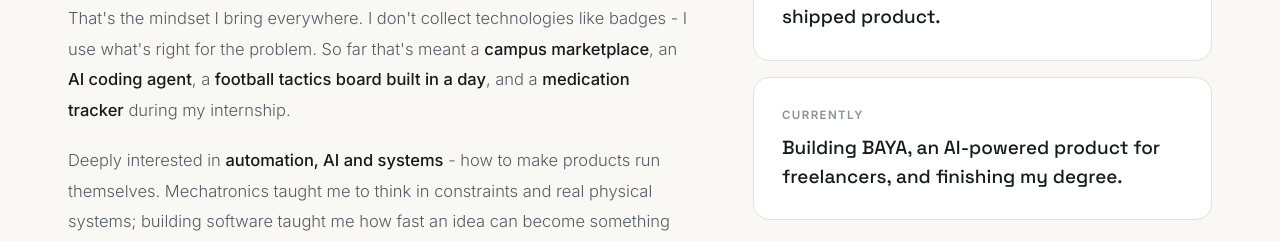
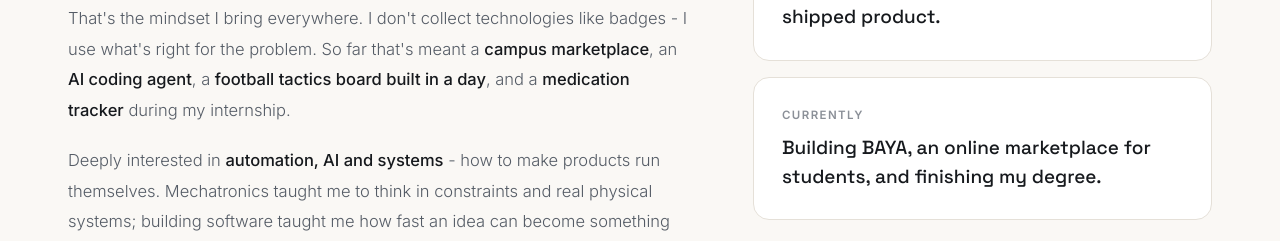
Before and after one commit to itzkennedy/neche-portfolio, a plain HTML site: page index.html in a window 1280 px wide. Shown: the part 8980-9221 px from the top of the page. Drawn offline with Linux system fonts and the light colour scheme.

Commit message:
Update index.html

```diff
--- a/index.html
+++ b/index.html
@@ -845,7 +845,7 @@ footer { border-top: 1px solid var(--border); padding: 44px 0; }
         </div>
         <div class="stat-card r r-d2">
           <div class="sc-lbl">Currently</div>
-          <div class="sc-val">Building BAYA, an AI-powered product for freelancers, and finishing my degree.</div>
+          <div class="sc-val">Building BAYA, an online marketplace for students, and finishing my degree.</div>
         </div>
       </div>
     </div>
```
